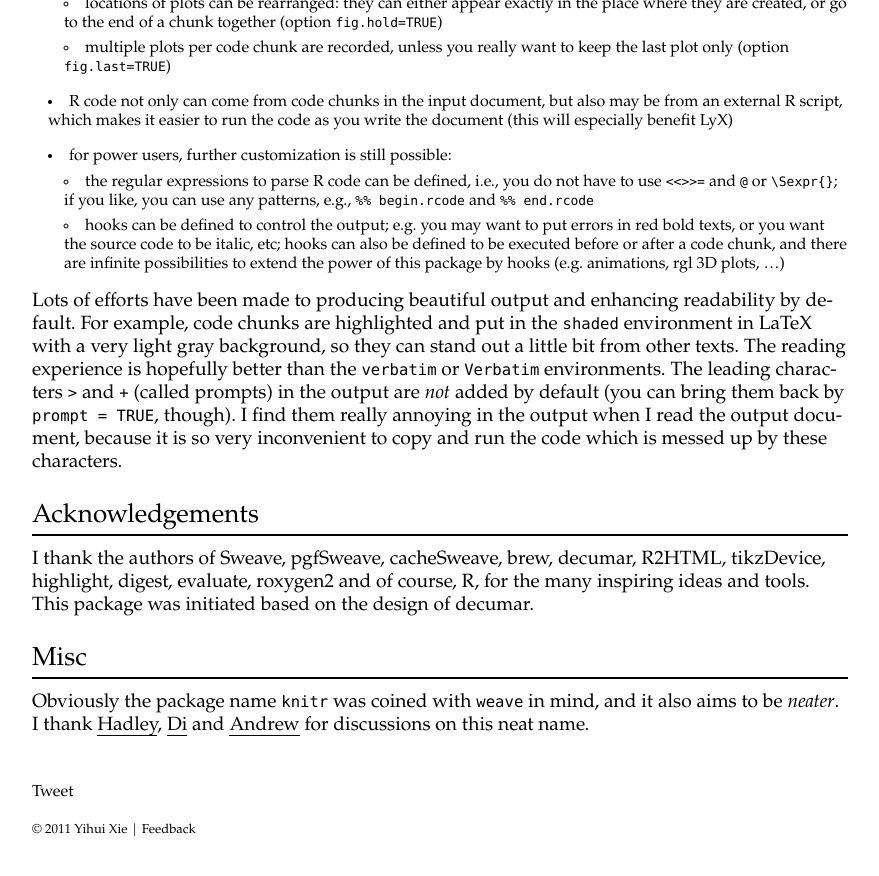
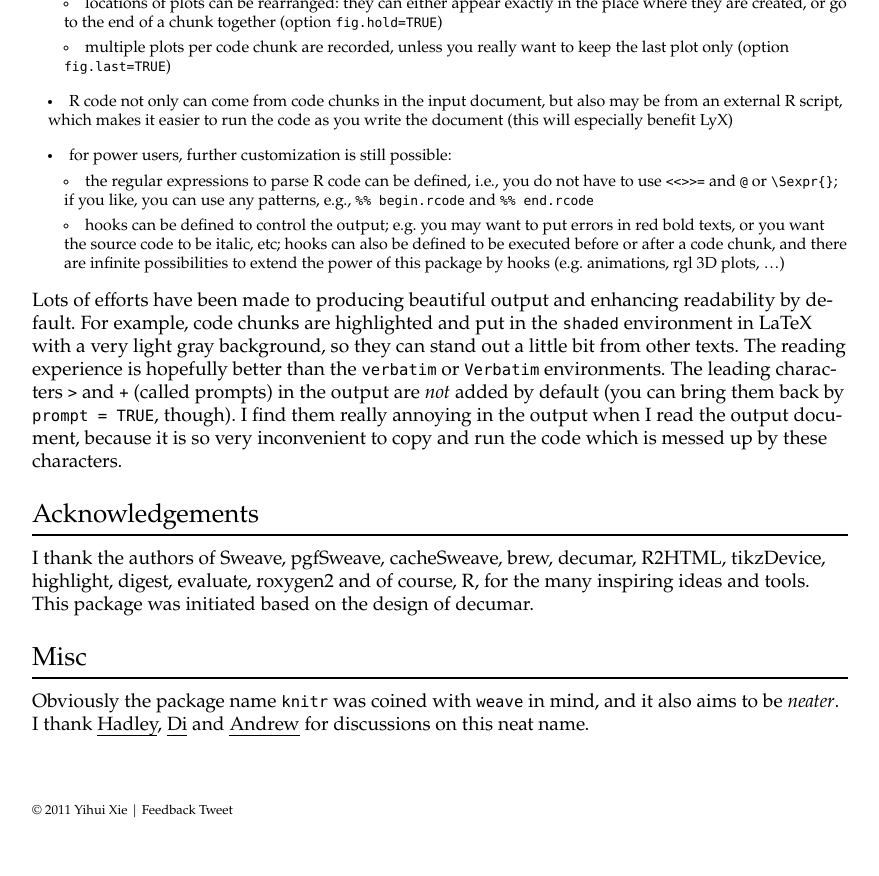
Before and after one commit to yihui/knitr, a Jekyll site: the page built from index.md, in a window 1280 px wide and 900 px high, scrolled down 1853 px. Shown: the top 876 px of the window, without its empty margins (200-1079 px from the left). Built offline with Jekyll 4.4.1, drawn with Linux system fonts in a browser that asks for light colours; comment, search, counter and statistics services are not loaded.

Commit message:
move buttons to the very bottom

```diff
--- a/_layouts/default.html
+++ b/_layouts/default.html
@@ -87,7 +87,9 @@
 
       <footer id="colophon">
       <div class="wrapper">
-          <a href="https://twitter.com/share" class="twitter-share-button" data-count="horizontal" data-via="xieyihui">Tweet</a><script type="text/javascript" src="//platform.twitter.com/widgets.js"></script>
+          <section id="copyright">
+          <p>
+          &copy; 2011 <a href="http://yihui.name">Yihui Xie</a> | <a href="https://github.com/yihui/knitr/issues" title="Go to GitHub Issues page or email me by paste('xie', '@', 'yihui.name', sep = '')">Feedback</a> <a href="https://twitter.com/share" class="twitter-share-button" data-count="horizontal" data-via="xieyihui">Tweet</a><script type="text/javascript" src="//platform.twitter.com/widgets.js"></script>
           <g:plusone size="small"></g:plusone>
           <script type="text/javascript">
             (function() {
@@ -96,10 +98,6 @@
               var s = document.getElementsByTagName('script')[0]; s.parentNode.insertBefore(po, s);
             })();
           </script>
-
-          <section id="copyright">
-          <p>
-          &copy; 2011 <a href="http://yihui.name">Yihui Xie</a> | <a href="https://github.com/yihui/knitr/issues" title="Go to GitHub Issues page or email me by paste('xie', '@', 'yihui.name', sep = '')">Feedback</a>
           </p>
           </section>
         </div>
```
